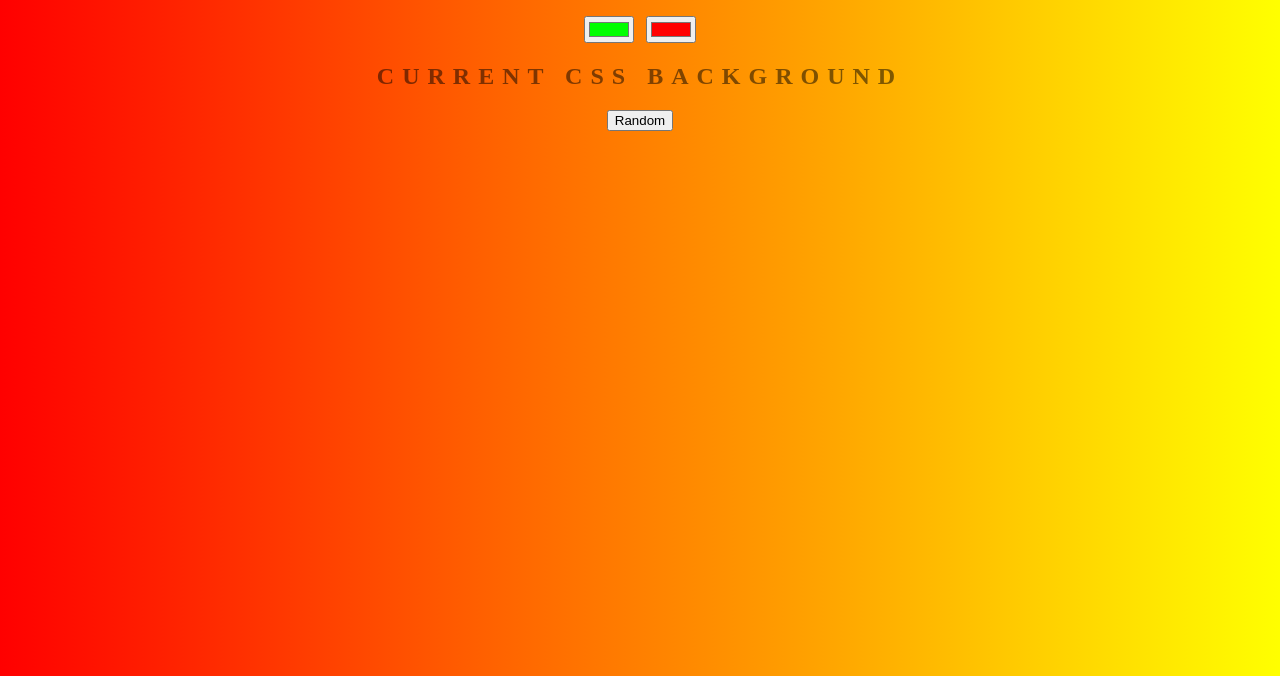
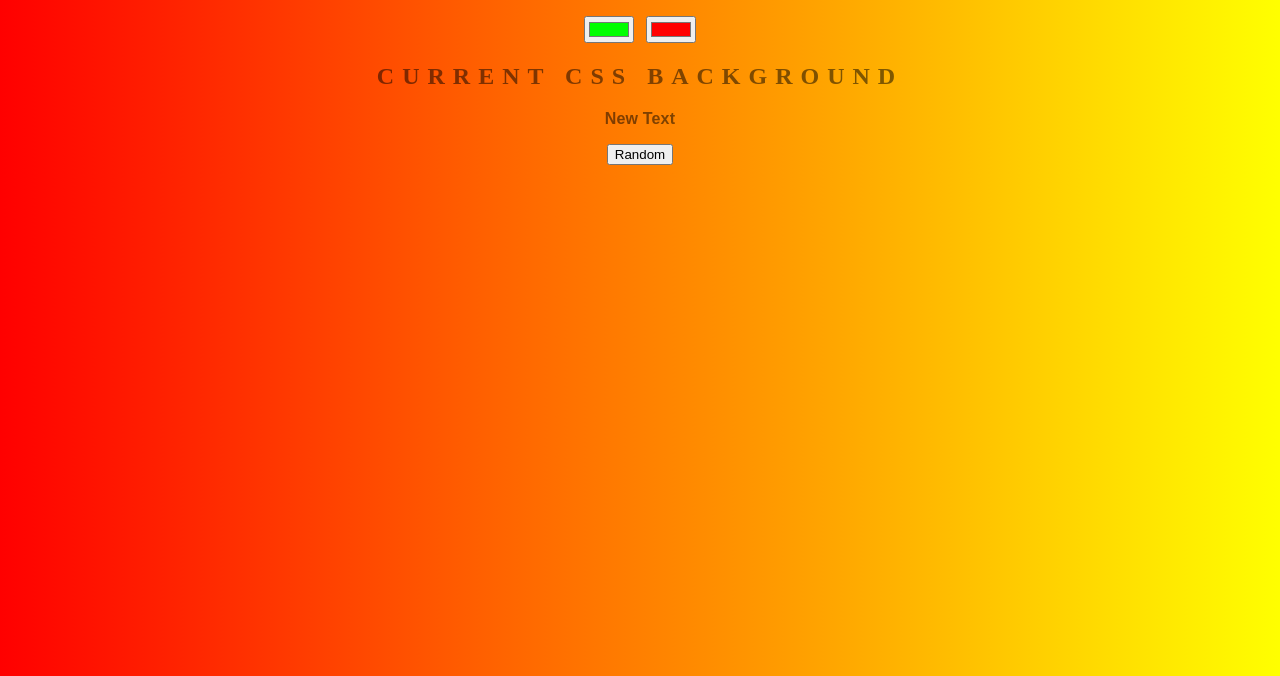
Before and after one commit to TerekhovaTS/background-generator, a plain HTML site: page index.html in a window 1280 px wide. Shown: the part 124-800 px from the top of the page. Drawn offline with Linux system fonts and the light colour scheme.

Commit message:
big change

```diff
--- a/index.html
+++ b/index.html
@@ -9,7 +9,7 @@
     <input class="color1" type="color" name="color1" value="#00ff00">
     <input class="color2" type="color" name="color2" value="#ff0000">
     <h2>Current CSS Background</h2>
-    <h3></h3>
+    <h3>New Text</h3>
     <script type="text/javascript" src="script.js"></script>
 </body>
 </html>
```
